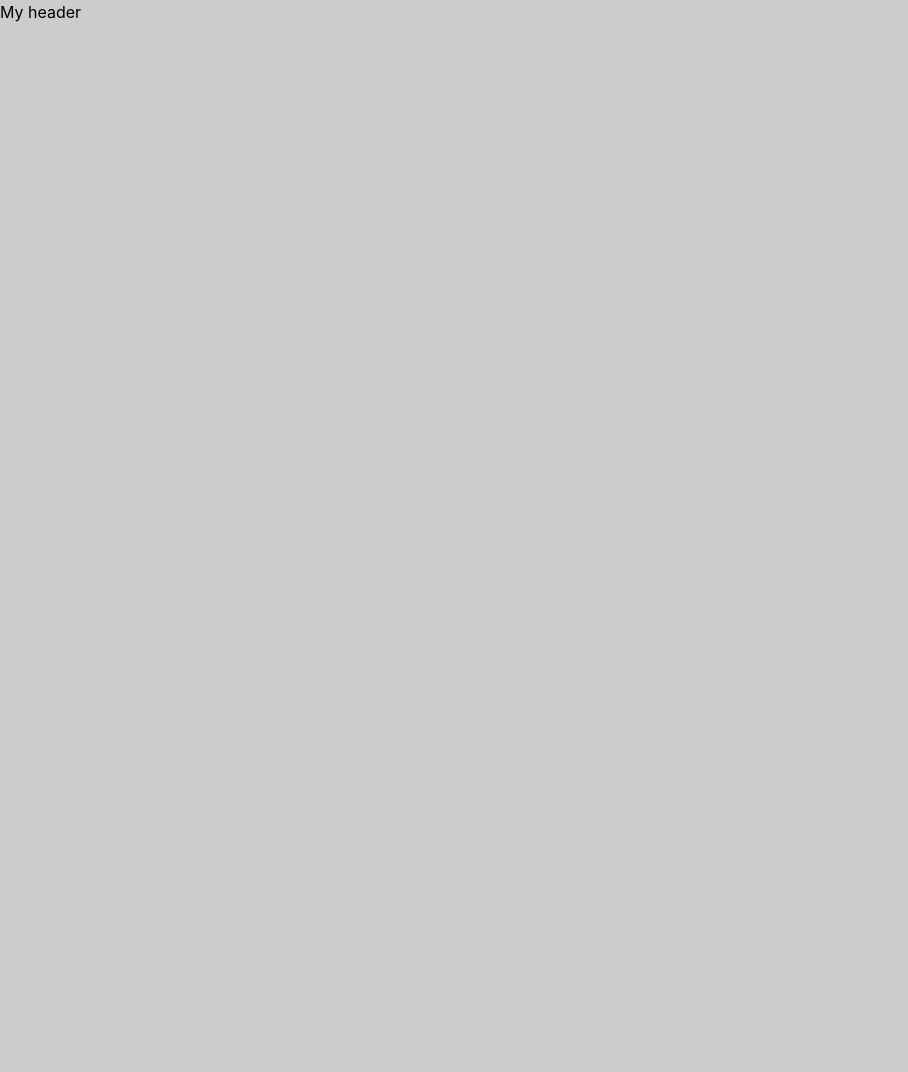
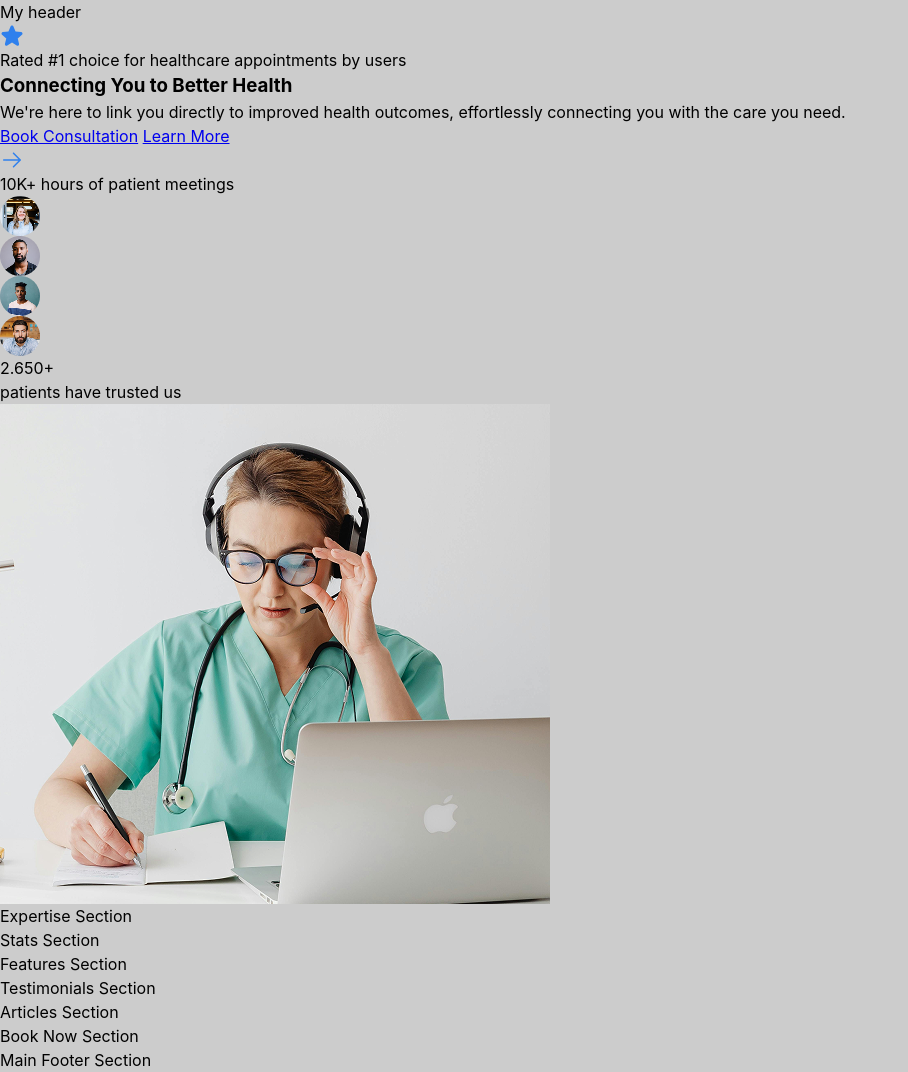
Before and after one commit to callmeoani/altschool-semester1-holiday-project, a plain HTML site: page contributors/oani/index.html in a window 1280 px wide. Shown: the whole page, without its empty margins (0-908 px from the left). Before the commit the page ends 800 px from the top, so only its background shows below. Drawn offline with Linux system fonts and the light colour scheme.

Commit message:
adding the html structure of the hero section

```diff
--- a/contributors/oani/index.html
+++ b/contributors/oani/index.html
@@ -11,16 +11,59 @@
   <body>
     <header>My header</header>
     <main>
-      <section class="hero"></section>
-      <section class="expertise"></section>
-      <section class="stats"></section>
-      <section class="features"></section>
-      <section class="testimonials"></section>
-      <section class="articles"></section>
+      <section class="hero">
+        <article>
+          <p class="badge">
+            <span>
+              <img src="./assets/images/star_blue.svg" alt="" />
+            </span>
+            Rated #1 choice for healthcare appointments by users
+          </p>
+          <hgroup>
+            <h1>Connecting You <span>to</span> Better Health</h1>
+            <p>
+              We're here to link you directly to improved health outcomes,
+              effortlessly connecting you with the care you need.
+            </p>
+          </hgroup>
+          <div>
+            <a href="#book-consultation">Book Consultation</a>
+            <a href="#learn-more"
+              >Learn More
+              <span><img src="./assets/images/arrow_right.svg" alt="" /></span
+            ></a>
+          </div>
+        </article>
+        <div class="hero-img-container">
+          <p>
+            <span>10K+</span>
+            hours of patient meetings
+          </p>
+          <div>
+            <p>
+              <span>
+                <img src="./assets/images/user1_ellipse.png" alt="">
+                <img src="./assets/images/user2_ellipse.png" alt="">
+                <img src="./assets/images/user3_ellipse.png" alt="">
+                <img src="./assets/images/user4_ellipse.png" alt="">
+              </span>
+              2.650+
+            </p>
+            <p>patients have trusted us</p>
+          </div>
+          <img src="./assets/images/hero_section_woman.png" alt="" />
+        </div>
+      </section>
+
+      <section class="expertise">Expertise Section</section>
+      <section class="stats">Stats Section</section>
+      <section class="features">Features Section</section>
+      <section class="testimonials">Testimonials Section</section>
+      <section class="articles">Articles Section</section>
     </main>
     <footer>
-      <section class="book-now"></section>
-      <section class="real-footer"></section>
+      <section class="book-now">Book Now Section</section>
+      <section class="real-footer">Main Footer Section</section>
     </footer>
   </body>
 </html>
```
